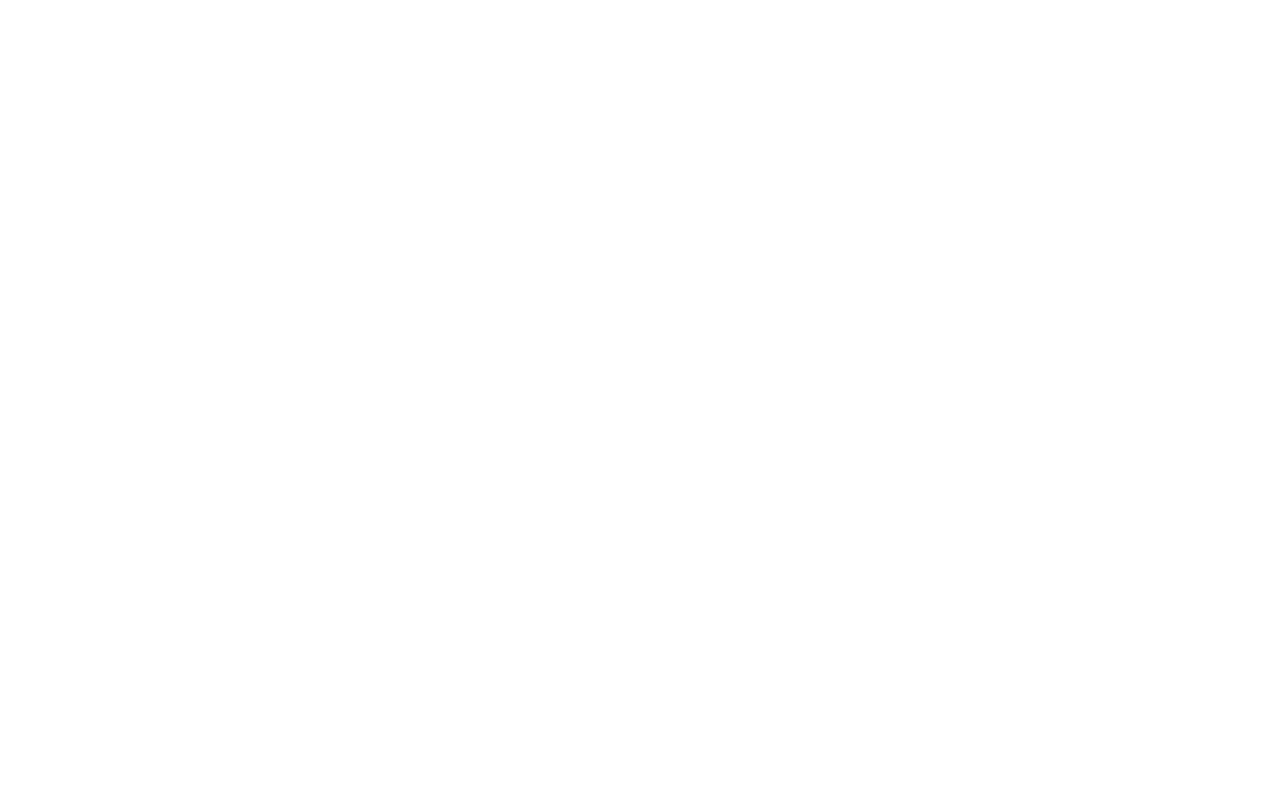
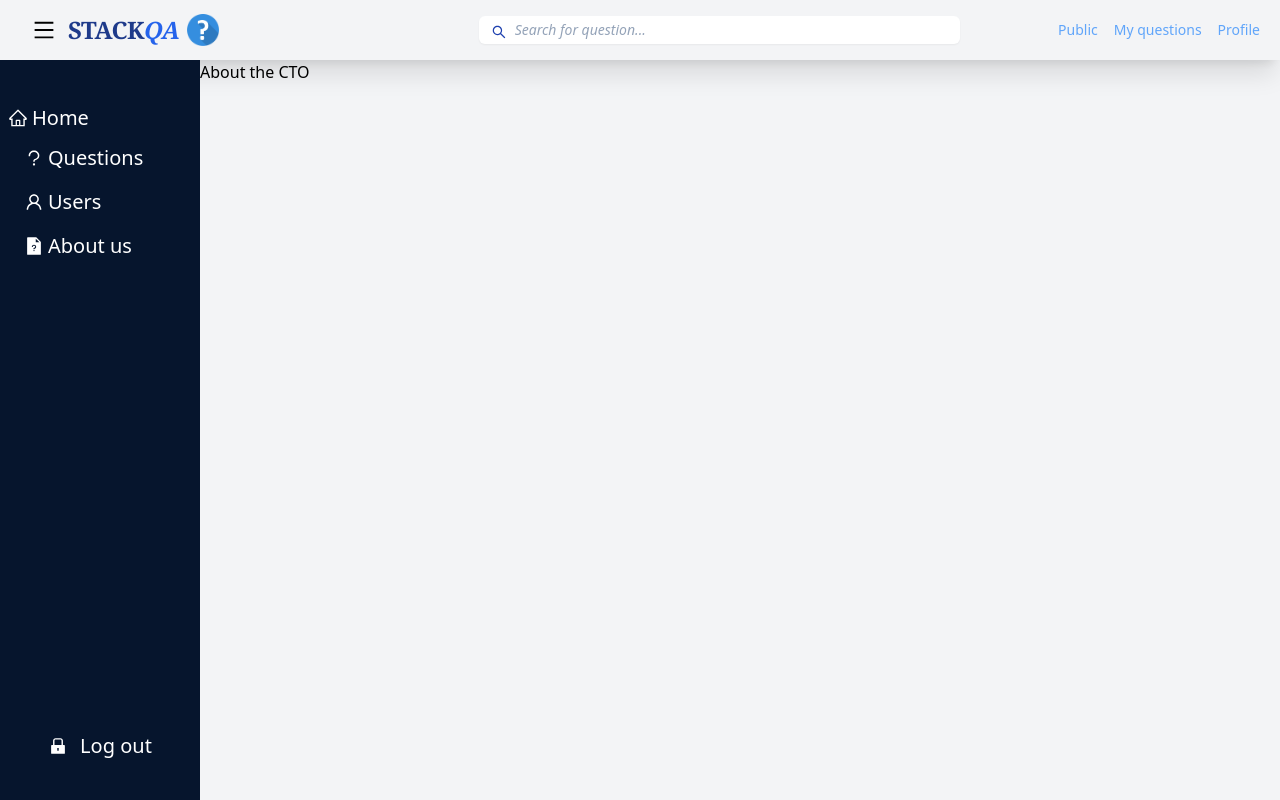
Before and after one commit to THE-Jitu-Assignments-Repo/week-9, a React (Vite) app in the folder stackqa/: page /aboutus in a window 1280 px wide. Before the commit this address had no page. Built offline with nearby package versions, Linux system fonts and the light colour scheme.

Commit message:
Added about us route and page

```diff
--- a/stackqa/src/components/sidebar/Sidebar.jsx
+++ b/stackqa/src/components/sidebar/Sidebar.jsx
@@ -37,7 +37,7 @@
         </div>
         <div className="text-xl font-extralight text-white py-1">
           <Link
-            to="users"
+            to="aboutus"
             className="items-center flex-row flex p-1 gap-1 pl-5 hover:bg-gray-800"
           >
             <AiFillFileUnknown />
--- /dev/null
+++ b/stackqa/src/pages/about/Aboutus.jsx
@@ -0,0 +1,9 @@
+import React from 'react'
+
+function Aboutus() {
+  return (
+    <div>About the CTO</div>
+  )
+}
+
+export default Aboutus
--- a/stackqa/src/routes/Routers.jsx
+++ b/stackqa/src/routes/Routers.jsx
@@ -1,21 +1,21 @@
 import React from "react";
 import { Routes, Route } from "react-router-dom";
 import Layout from "../components/layout";
+import Aboutus from "../pages/about/Aboutus";
 import Home from "../pages/Home/Home";
 import Login from "../pages/login/Login";
 import Register from "../pages/register/Register";
 import Users from "../pages/users/Users";
 
 function Routers() {
-
   return (
-  <Routes>
+    <Routes>
       <Route path="/" element={<Layout />}>
         <Route index element={<Home />} />
         <Route path="question" element={<div>New Question</div>} />
         <Route path="users" element={<Users />} />
+        <Route path="aboutus" element={<Aboutus />} />
       </Route>
-
 
       <Route path="/login" element={<Login />} />
       <Route path="/register" element={<Register />} />
```
